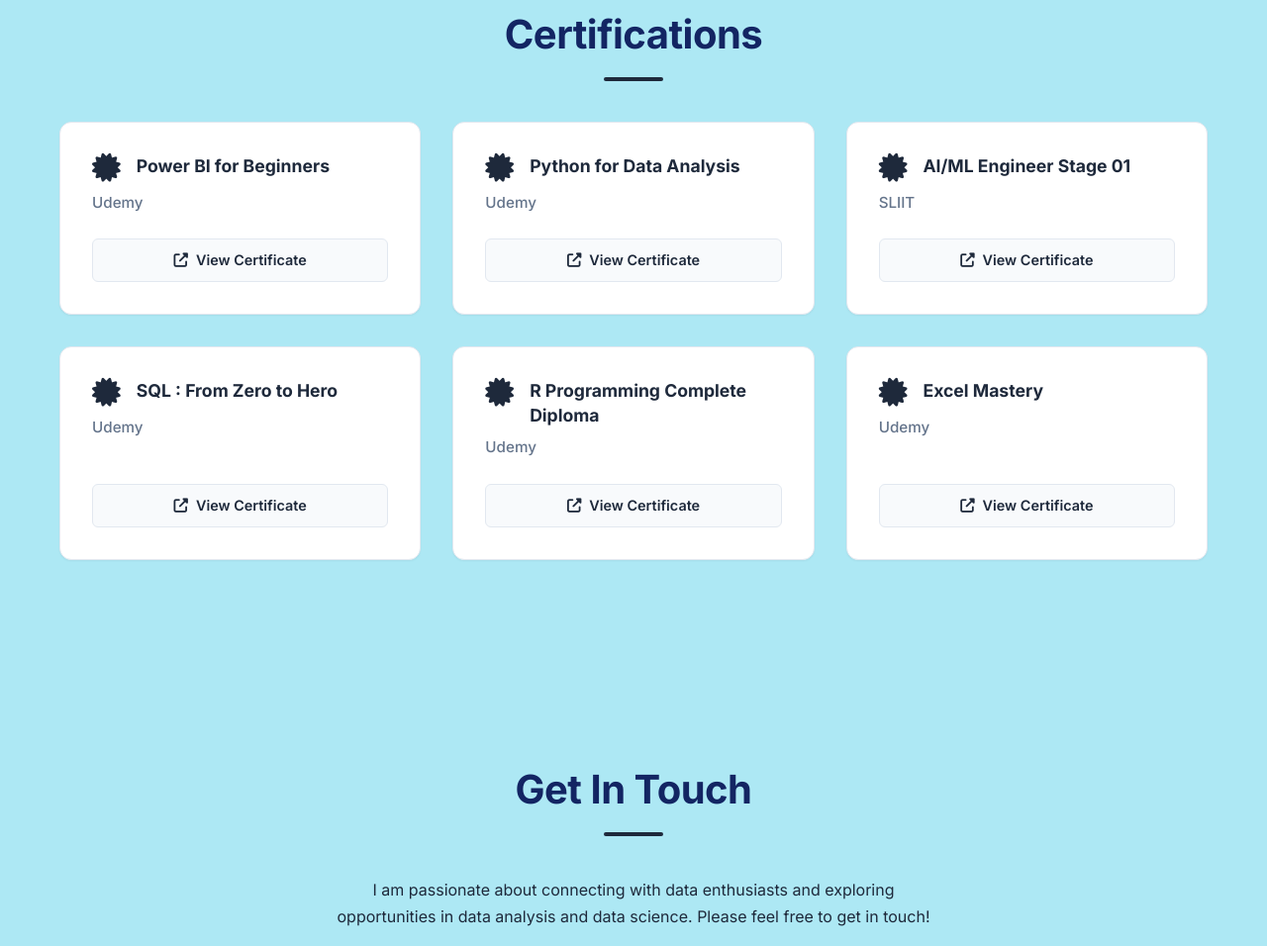
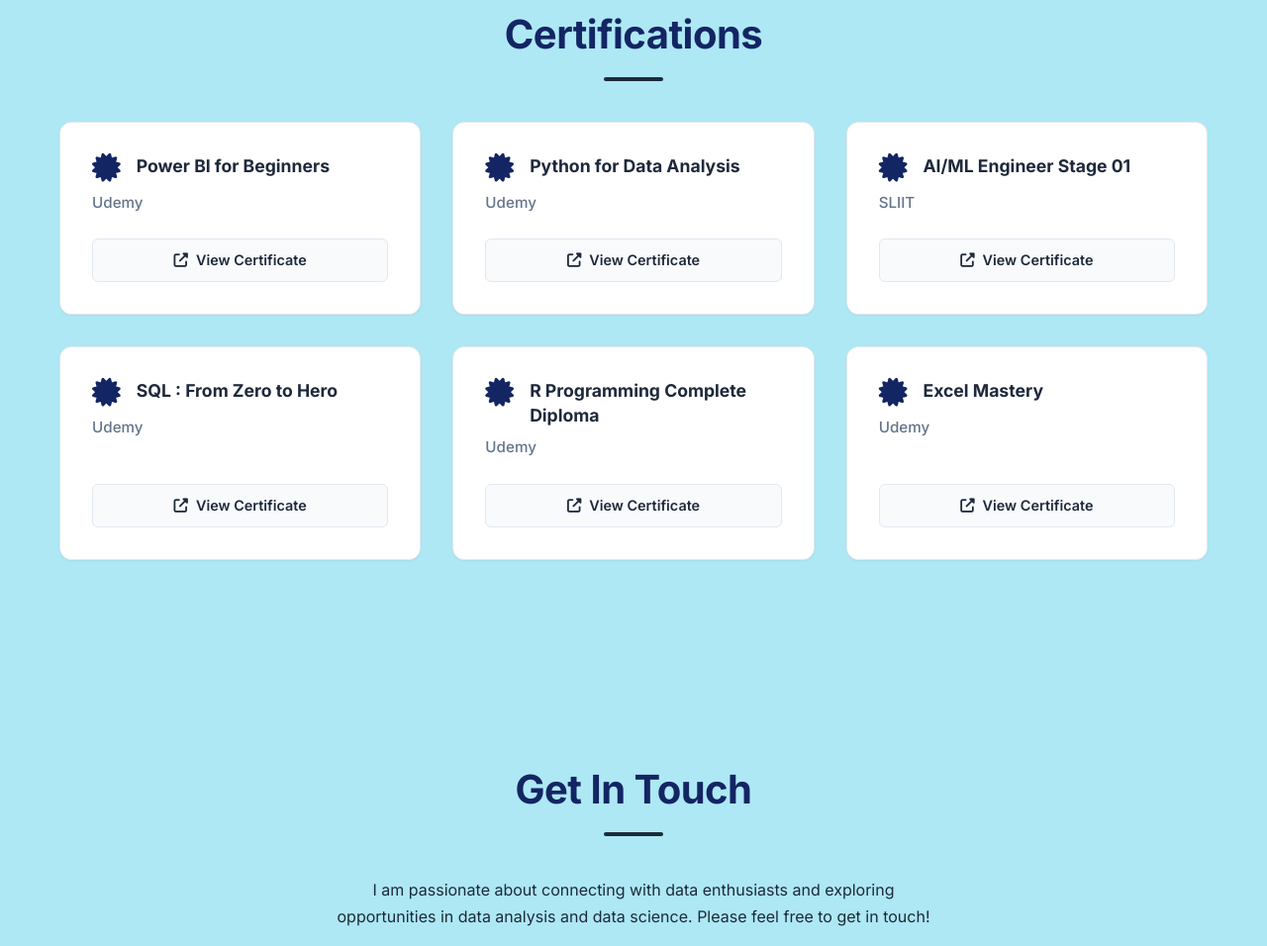
Before and after one commit to Mihiliupendra/Portfolio, a plain HTML site: page index.html in a window 1280 px wide. Shown: the part 4476-5432 px from the top of the page at 99% size. Drawn offline with Linux system fonts and the light colour scheme.

Commit message:
Update style.css

```diff
--- a/style.css
+++ b/style.css
@@ -664,7 +664,7 @@ html {
 }
 
 .cert-card-icon {
-    color: var(--primary-darkr);
+    color: var(--primary-dark);
     font-size: 1.8rem;
     flex-shrink: 0;
 }
@@ -889,4 +889,5 @@ html {
         width: 200px;
         text-align: center;
     }
+
 }
```
